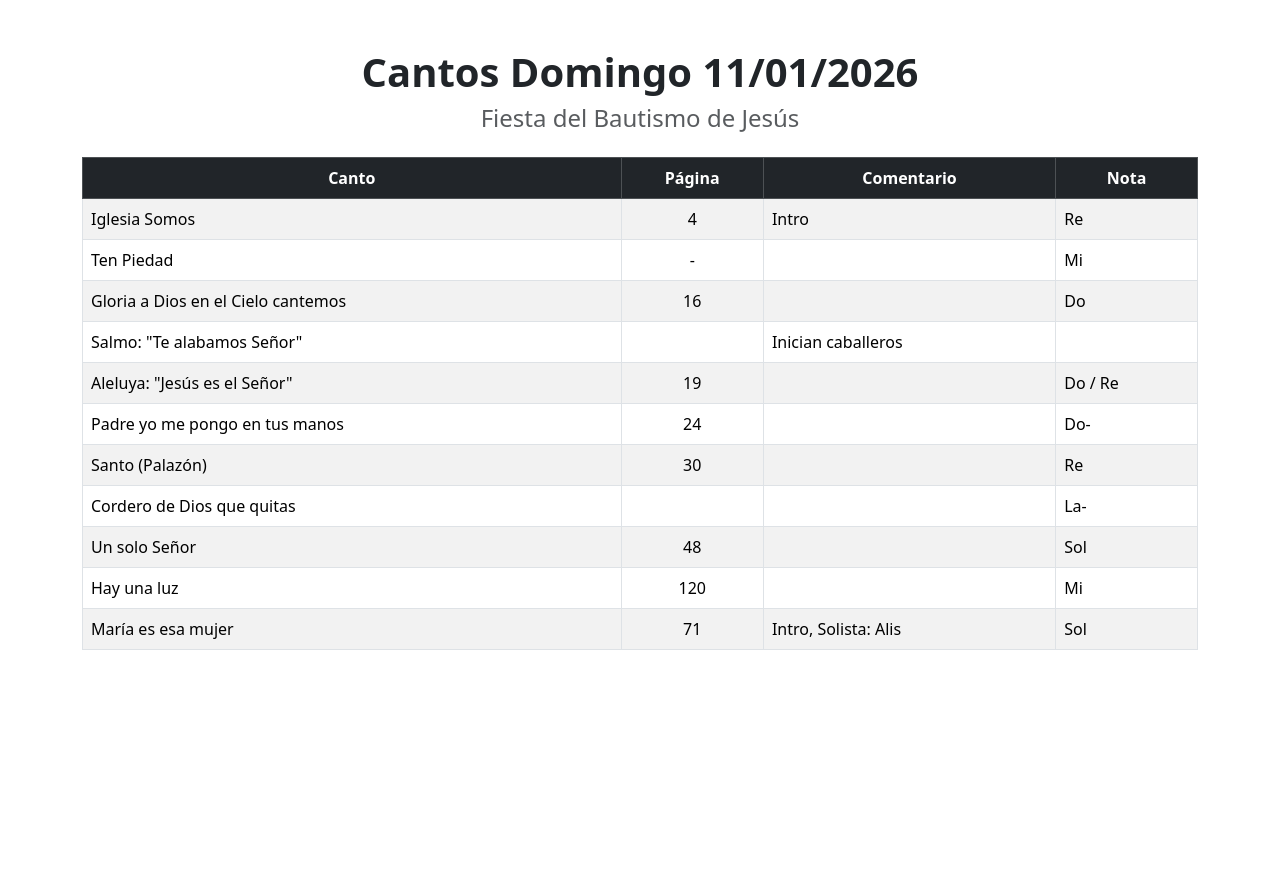
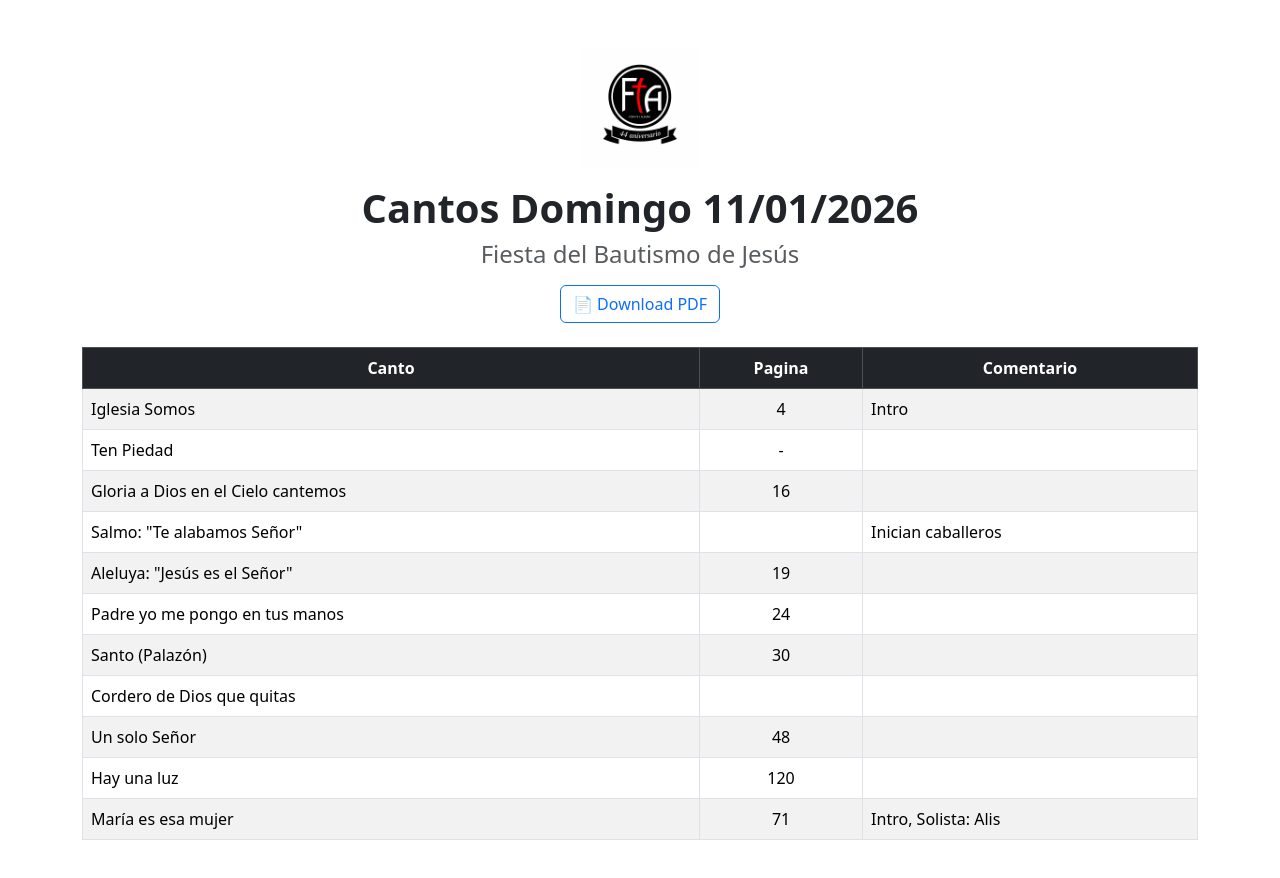
Before and after one commit to CoroFeyAlegria81/Cantos, a plain HTML site: page index.html in a window 1280 px wide. Before the commit the page ends 800 px from the top, so only its background shows below. Drawn offline with nearby package versions, Linux system fonts and the light colour scheme.

Commit message:
Misa 11-01-2026

```diff
--- a/index.html
+++ b/index.html
@@ -7,15 +7,59 @@
 
     <!-- Bootstrap CSS -->
     <link href="https://cdn.jsdelivr.net/npm/bootstrap@5.3.2/dist/css/bootstrap.min.css" rel="stylesheet">
+
+    <style>
+        /* Dark mode */
+        body.dark-mode {
+            background-color: #121212;
+            color: #e0e0e0;
+        }
+
+        body.dark-mode .table {
+            color: #e0e0e0;
+        }
+
+        body.dark-mode .table-dark {
+            --bs-table-bg: #1f1f1f;
+        }
+
+        body.dark-mode .table-striped > tbody > tr:nth-of-type(odd) {
+            background-color: rgba(255, 255, 255, 0.05);
+        }
+
+        /* Logo */
+        .logo {
+            max-height: 120px;
+        }
+
+        /* Hide buttons when printing */
+        @media print {
+            .no-print {
+                display: none !important;
+            }
+        }
+    </style>
 </head>
 <body>
 
 <div class="container my-5">
 
+    <!-- Logo -->
+    <div class="text-center mb-3">
+        <img src="logo2026.png" alt="Logo 2026" class="logo img-fluid">
+    </div>
+
     <!-- Header -->
-    <div class="text-center mb-4">
+    <div class="text-center mb-3">
         <h1 class="fw-bold">Cantos Domingo 11/01/2026</h1>
         <h4 class="text-muted">Fiesta del Bautismo de Jesús</h4>
+    </div>
+
+    <!-- Buttons -->
+    <div class="d-flex justify-content-center gap-2 mb-4 no-print">
+        <button class="btn btn-outline-primary" onclick="downloadPDF()">
+            📄 Download PDF
+        </button>
     </div>
 
     <!-- Table -->
@@ -24,9 +68,8 @@
             <thead class="table-dark text-center">
                 <tr>
                     <th>Canto</th>
-                    <th>Página</th>
+                    <th>Pagina</th>
                     <th>Comentario</th>
-                    <th>Nota</th>
                 </tr>
             </thead>
             <tbody>
@@ -34,67 +77,56 @@
                     <td>Iglesia Somos</td>
                     <td class="text-center">4</td>
                     <td>Intro</td>
-                    <td>Re</td>
                 </tr>
                 <tr>
                     <td>Ten Piedad</td>
                     <td class="text-center">-</td>
                     <td></td>
-                    <td>Mi</td>
                 </tr>
                 <tr>
                     <td>Gloria a Dios en el Cielo cantemos</td>
                     <td class="text-center">16</td>
                     <td></td>
-                    <td>Do</td>
                 </tr>
                 <tr>
                     <td>Salmo: "Te alabamos Señor"</td>
                     <td class="text-center"></td>
                     <td>Inician caballeros</td>
-                    <td></td>
                 </tr>
                 <tr>
                     <td>Aleluya: "Jesús es el Señor"</td>
                     <td class="text-center">19</td>
                     <td></td>
-                    <td>Do / Re</td>
                 </tr>
                 <tr>
                     <td>Padre yo me pongo en tus manos</td>
                     <td class="text-center">24</td>
                     <td></td>
-                    <td>Do-</td>
                 </tr>
                 <tr>
                     <td>Santo (Palazón)</td>
                     <td class="text-center">30</td>
                     <td></td>
-                    <td>Re</td>
                 </tr>
                 <tr>
                     <td>Cordero de Dios que quitas</td>
                     <td class="text-center"></td>
                     <td></td>
-                    <td>La-</td>
                 </tr>
                 <tr>
                     <td>Un solo Señor</td>
                     <td class="text-center">48</td>
                     <td></td>
-                    <td>Sol</td>
                 </tr>
                 <tr>
                     <td>Hay una luz</td>
                     <td class="text-center">120</td>
                     <td></td>
-                    <td>Mi</td>
                 </tr>
                 <tr>
                     <td>María es esa mujer</td>
                     <td class="text-center">71</td>
                     <td>Intro, Solista: Alis</td>
-                    <td>Sol</td>
                 </tr>
             </tbody>
         </table>
@@ -102,7 +134,18 @@
 
 </div>
 
-<!-- Bootstrap JS (optional) -->
+<!-- Bootstrap JS -->
 <script src="https://cdn.jsdelivr.net/npm/bootstrap@5.3.2/dist/js/bootstrap.bundle.min.js"></script>
+
+<script>
+    function toggleDarkMode() {
+        document.body.classList.toggle('dark-mode');
+    }
+
+    function downloadPDF() {
+        window.print();
+    }
+</script>
+
 </body>
 </html>
```
Also changed, not shown: logo2026.png (added).
